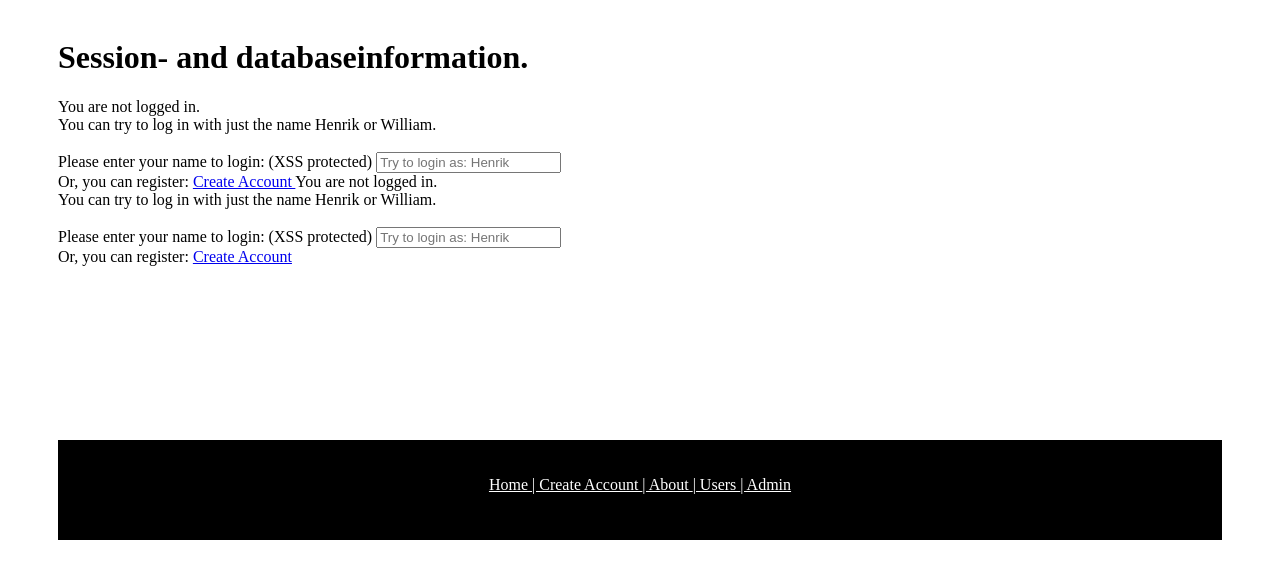
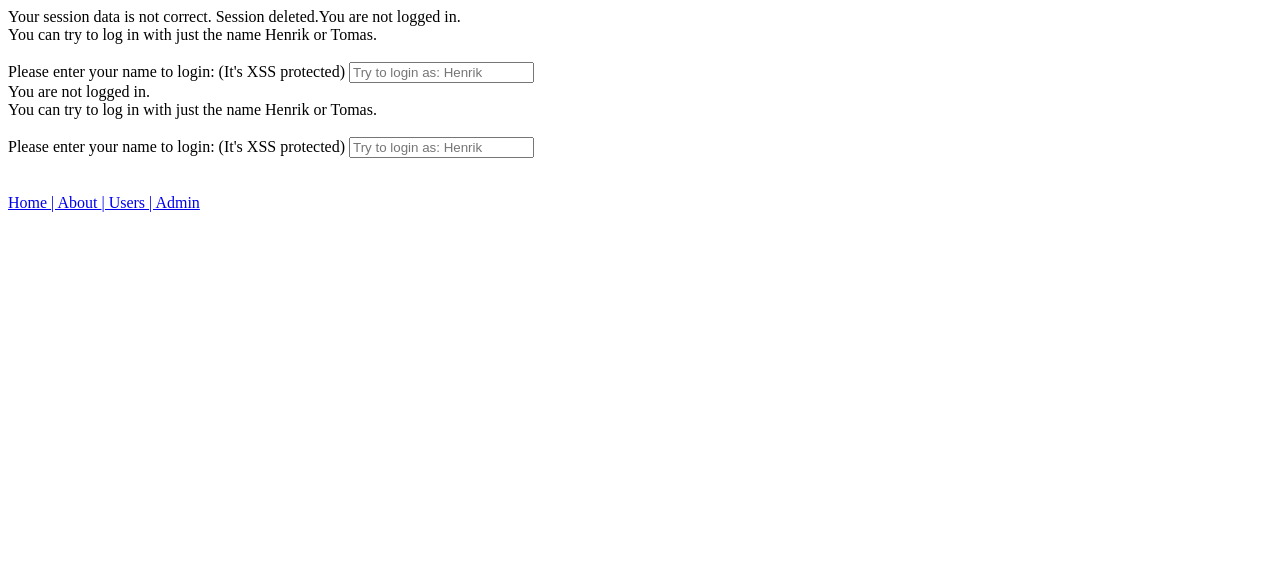
Before and after one commit to Kingsyard901/FrontController-PHP, a PHP site: page /home in a window 1280 px wide. Shown: the top 579 px of the page. Run offline with PHP 8.4, Linux system fonts and the light colour scheme; data comes from the database, SQL or seed files in the repository; both versions use the stored data as it was before the commit.

Commit message:
Revert "Database version"

```diff
--- a/app/dbconn.php
+++ /dev/null
@@ -1,8 +0,0 @@
-<?php
-
-$dbServername = 'localhost';
-$dbUsername = 'newuser';
-$dbPassword = '1234';
-$dbName = 'testingdb';
-
-$conn = mysqli_connect($dbServername, $dbUsername, $dbPassword, $dbName);
--- a/class/pages.php
+++ b/class/pages.php
@@ -1,14 +1,4 @@
 <?php
-
-class Create {
-  public function create() {
-    if (!$_SESSION) {
-      include './view/createuser.php';
-    } else {
-      echo 'You are already logged in as ' . $_SESSION['username'];
-    }
-  }
-}
 
 class Page404 {
     public function fourofour() {
@@ -32,7 +22,6 @@ class About {
 
 // Endast via access Henrik
 // Omskriven med if för att verifiera via session.
-// Ändrat om lite till att hämta från db på "Henrik".
 class Henrik1 {
     public function henrik1() {
         if (!$_SESSION) {
@@ -60,23 +49,6 @@ class Tomas1 {
 }
 // END OF Endast access
 
-// Specifik output baserat på databas och login
-class User {
-    public function user() {
-        if (!$_SESSION) {
-            echo 'You are not logged in. </br>';
-            include './view/yourname.php';
-        } else {
-          // Behöver lägga in if för att istället ta sessionanvändare om användare inte finns i db.
-            include './app/showuser.php';
-            echo 'Hi there ' . $usersname . '! <br>';
-            echo 'Your Email is:  ' . $usersemail . '<br>';
-        }
-        return;
-    }
-}
-// END OF Specifik output
-
 class Admin {
     public function admin() {
         ?>
@@ -87,18 +59,13 @@ class Admin {
     }
 }
 
-// Börjar hämta från DB här vem som är inloggad
 class Home {
     public function home() {
         if (!$_SESSION) {
-            echo 'You are not logged in. </br> You can try to log in with just the name Henrik or William.';
+            echo 'You are not logged in. </br> You can try to log in with just the name Henrik or Tomas.';
             include './view/yourname.php';
-            echo 'Or, you can register: <a href="create">Create Account </a>';
-        } elseif (empty($usersname)) {
-            echo 'Hi ' . $_SESSION['username'] . '!';
         } else {
-            include './app/showuser.php';
-            echo 'Hi there ' . $usersname . '! You are now logged in.';
+            echo 'Welcome '. $_SESSION['username'] .'!';
         }
         return;
     }
--- a/index.php
+++ b/index.php
@@ -3,18 +3,15 @@
 session_start();
 
 include './view/head.php';
-
 include './class/pages.php';
 
-include './view/testdb.php';
-
-
 //Som jag förstått det är det i "vissa" fall bra att låsa session mot IP, men jag lyckas tyvärr inte testa det på ett vettigt sätt.
-$fakeadress = '127.0.0.1'; //min localhost är ::1 Du kan testa sätta ::2 för att döda sessionen.
+$fakeadress = '::1'; //min localhost är ::1 Du kan testa sätta ::2 för att döda sessionen.
 $IP = getenv ( "REMOTE_ADDR" );
 if ($IP !== $fakeadress) {
     echo 'Your session data is not correct. Session deleted.';
     unset($_SESSION['username']);
+    // Jag lyckas inte testa övrig kod jag hittar för att "döda eller nolla" sessioner och cookies.
 }
 
 
--- a/style.css
+++ /dev/null
@@ -1,21 +0,0 @@
-body {
-    padding-left: 50px;
-    padding-right: 50px;
-    padding-top: 10px;
-}
-
-h2 {
-    color: green;
-}
-
-.footer {
-    background-color: black;
-    height: 100px;
-    margin: auto;
-    text-align: center;
-    margin-top: 15%;
-}
-
-.footer a {
-  color: white;
-}
--- a/view/footer.php
+++ b/view/footer.php
@@ -1,16 +1,7 @@
-<div class="footer">
+<div>
 </br>
 </br>
     <a href="home">Home </a>
-    <?php
-      if (!$_SESSION) {
-        ?>
-        <a href="create">| Create Account </a>
-        <?php
-      } else {
-          echo '';
-      }
-     ?>
     <a href="about">| About </a>
     <a href="users">| Users </a>
     <a href="admin">| Admin </a>
@@ -36,14 +27,6 @@
             <?php
         }
 
-        if (!$_SESSION) {
-            echo '';
-        } else {
-            ?>
-            <a href="user">| My Account </a>
-            <?php
-        }
-
 
 
         if (!$_SESSION) {
--- a/view/head.php
+++ b/view/head.php
@@ -4,8 +4,6 @@
         <meta charset="UTF-8">
         <meta http-equiv="X-UA-Compatible" content="IE=edge">
         <meta name="viewport" content="width=device-width, initial-scale=1.0">
-        <link rel="stylesheet" href="style.css">
         <title>My PHP Page</title>
     </head>
     <body>
-      <h1>Session- and databaseinformation.</h1>
--- a/view/testdb.php
+++ /dev/null
@@ -1,31 +0,0 @@
-
-    <?php
-
-    include './app/dbconn.php';
-
-    // COMMENT Tutorial testing to connect with prepared statement and search/festch data.
-        // $data = 'Henrik';
-        if ($_SERVER['REQUEST_METHOD'] === 'POST') {
-            $data = htmlspecialchars(ucfirst($_POST['username']));
-        }
-    //COMMENT Created a template
-        $sql = "SELECT * FROM users WHERE user_first=?;";
-    //COMMENT Create a prepared statement
-        $stmt = mysqli_stmt_init($conn);
-    //COMMENT Prepare the prepared statement
-        if (!mysqli_stmt_prepare($stmt, $sql)) {
-            echo 'SQL statement failed.';
-        } else {
-            // Bind parameters to the placeholder
-            mysqli_stmt_bind_param($stmt, "s", $data);
-            // Run paramaters inside database
-            mysqli_stmt_execute($stmt);
-            $result = mysqli_stmt_get_result($stmt);
-
-            while ($row = mysqli_fetch_assoc($result)) {
-                // echo 'Some testdata from Database: <br>';
-                $active = $row['user_first'];
-                echo $row['user_first'] . ' ' . $row['user_last'] . '<br>', $row['user_email'] . '<br>', $row['user_uid'] . ': Have the password - ' . $row['user_pwd'] . '<br><br>';
-            }
-        }
-    ?>
--- a/view/yourname.php
+++ b/view/yourname.php
@@ -1,3 +1,3 @@
 <form action="" method="post">
-</br>Please enter your name to login: (XSS protected) <input type="text" name="username" placeholder="Try to login as: Henrik" /><br />
+</br>Please enter your name to login: (It's XSS protected) <input type="text" name="username" placeholder="Try to login as: Henrik" /><br />
 </form>
```
Also changed, not shown: app/createuserdb.php (deleted, +0 -29 lines), app/showuser.php (deleted, +0 -23 lines), info.txt (+0 -9 lines), view/createtable.sql (deleted, +0 -12 lines), view/createuser.php (deleted, +0 -17 lines), .htaccess.
